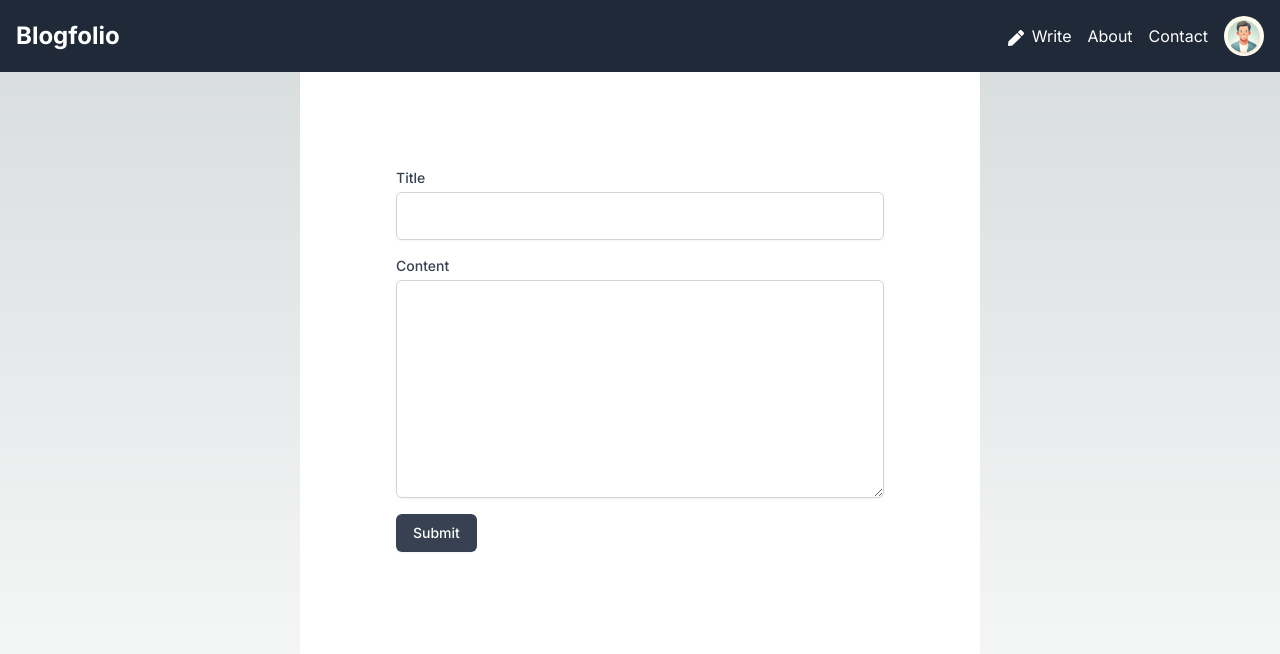
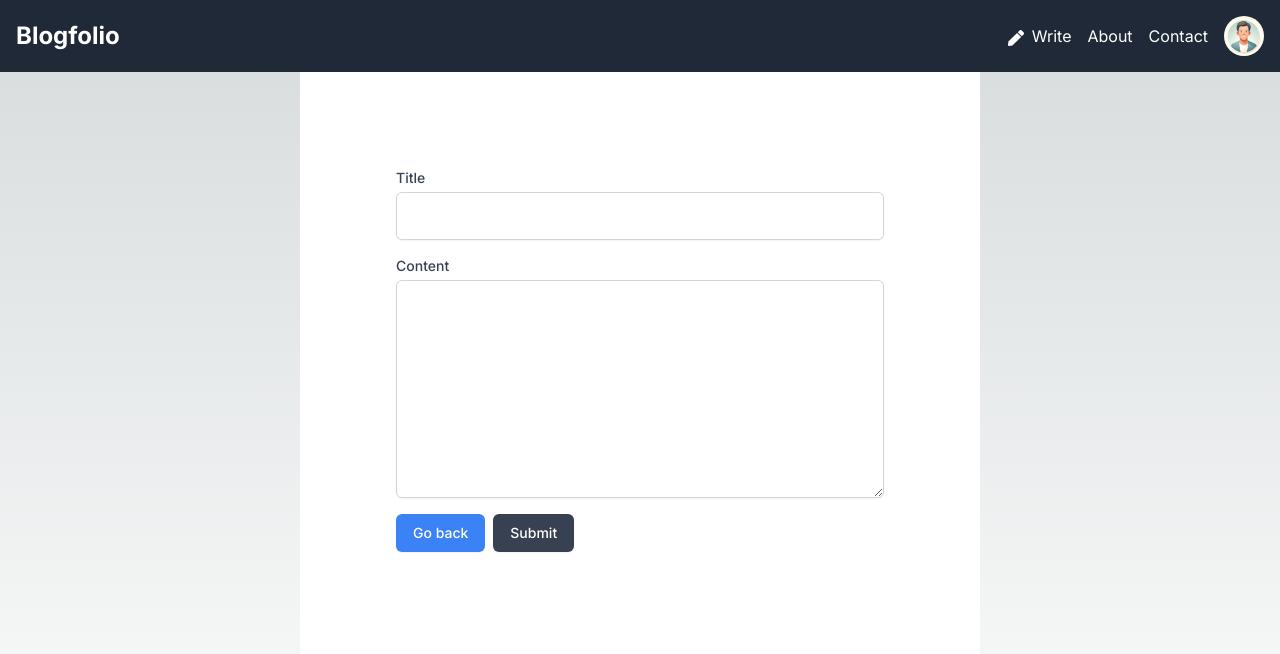
Before and after one commit to jp3pe/blogfolio, a Next.js app: page /posts/post in a window 1280 px wide. Shown: the top 654 px of the page. Built offline with nearby package versions, Linux system fonts and the light colour scheme.

Commit message:
feat: Add go back button UI

```diff
--- a/app/posts/get/[id]/page.tsx
+++ b/app/posts/get/[id]/page.tsx
@@ -12,7 +12,7 @@ export default async function Home({ params }: { params: { id: string } }) {
 
   return (
     <main className="flex min-h-screen flex-col items-center p-24 bg-white max-w-[680px] mx-auto">
-      <div className="flex justify-start w-full mb-2 space-x-2">
+      <div className="flex justify-start w-full mb-2">
         <DeletePost id={post.id} />
         <UpdatePost id={post.id} />
       </div>
--- a/app/posts/post/page.tsx
+++ b/app/posts/post/page.tsx
@@ -1,5 +1,6 @@
 import { insertPost } from "@/app/lib/actions";
-import { SubmitPost } from "@/app/ui/buttons";
+import { GoBack, SubmitPost } from "@/app/ui/buttons";
+import Link from "next/link";
 
 export default function Home() {
   return (
@@ -35,6 +36,9 @@ export default function Home() {
             required
           ></textarea>
         </div>
+        <Link href={`/posts/get`}>
+          <GoBack text="Go back" />
+        </Link>
         <SubmitPost type="submit" text="Submit" />
       </form>
     </main>
--- a/app/posts/put/[id]/page.tsx
+++ b/app/posts/put/[id]/page.tsx
@@ -1,6 +1,7 @@
 import { updatePost } from "@/app/lib/actions";
 import { fetchPost } from "@/app/lib/db";
-import { SubmitPost } from "@/app/ui/buttons";
+import { GoBack, SubmitPost } from "@/app/ui/buttons";
+import Link from "next/link";
 import { notFound } from "next/navigation";
 
 export default async function Home({ params }: { params: { id: string } }) {
@@ -45,6 +46,9 @@ export default async function Home({ params }: { params: { id: string } }) {
             required
           ></textarea>
         </div>
+        <Link href={`/posts/get/${post?.id}`}>
+          <GoBack text="Go back" />
+        </Link>
         <SubmitPost type="submit" text="Submit" />
       </form>
     </main>
--- a/app/ui/buttons.tsx
+++ b/app/ui/buttons.tsx
@@ -10,7 +10,8 @@ export function Button({
   type?: "submit" | "reset" | "button";
   children: React.ReactNode;
 }) {
-  const baseClass = "inline-flex justify-center rounded-md border border-transparent py-2 px-4 text-sm font-medium text-white shadow-sm focus:outline-none focus:ring-2 focus:ring-offset-2";
+  const baseClass =
+    "inline-flex justify-center rounded-md border border-transparent mr-2 py-2 px-4 text-sm font-medium text-white shadow-sm focus:outline-none focus:ring-2 focus:ring-offset-2";
   return (
     <button type={type} className={`${baseClass} ${className}`}>
       {children}
@@ -36,9 +37,9 @@ export function DeletePost({ id }: { id: string }) {
 export function UpdatePost({ id }: { id: string }) {
   return (
     <Link href={`/posts/put/${id}`}>
-        <Button className="bg-gray-700 hover:bg-gray-600 focus:ring-gray-500">
-          Modify
-        </Button>
+      <Button className="bg-gray-700 hover:bg-gray-600 focus:ring-gray-500">
+        Modify
+      </Button>
     </Link>
   );
 }
@@ -59,3 +60,14 @@ export function SubmitPost({
     </Button>
   );
 }
+
+export function GoBack({text}: {text: string}) {
+  return (
+    <Button
+      type="button"
+      className="bg-blue-500 hover:bg-blue-400 focus:ring-blue-300"
+    >
+      {text}
+    </Button>
+  );
+}
```
